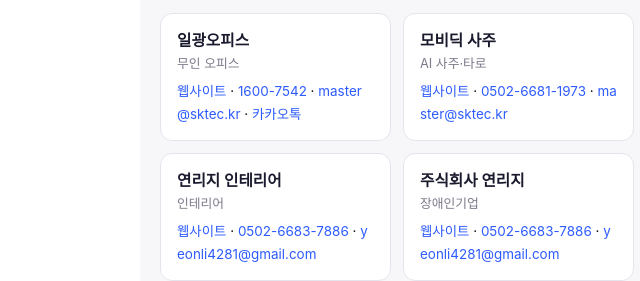
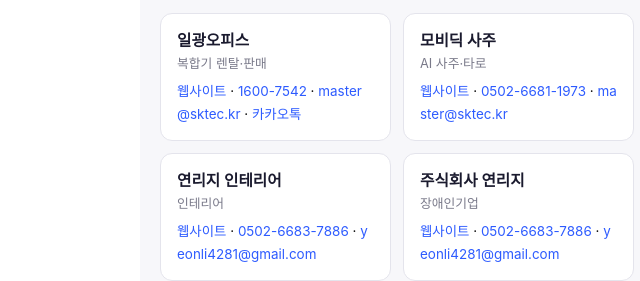
Before and after one commit to kr-seoul-dongdaemun/kr-seoul-dongdaemun.github.io, a plain HTML site: page index.html in a window 1280 px wide. Shown: the part 4624-4905 px from the top of the page, 0-640 px from the left. Drawn offline with Linux system fonts and the light colour scheme.

Commit message:
deploy: kr-seoul-dongdaemun regional landing page

```diff
--- a/index.html
+++ b/index.html
@@ -876,7 +876,7 @@ body { padding-top: var(--cg-strip-h); }
     <ul class="cg-spon-grid">
       <li class="cg-spon-card">
         <p class="cg-spon-name">일광오피스</p>
-        <p class="cg-spon-cat">무인 오피스</p>
+        <p class="cg-spon-cat">복합기 렌탈·판매</p>
         <p class="cg-spon-contact"><a href="https://ikoffices.com" rel="sponsored noopener" target="_blank">웹사이트</a> · <a href="tel:16007542">1600-7542</a> · <a href="mailto:master@sktec.kr">master@sktec.kr</a> · <a href="https://pf.kakao.com/_RPggG/chat" rel="sponsored noopener" target="_blank">카카오톡</a></p>
       </li>
       <li class="cg-spon-card">
```
